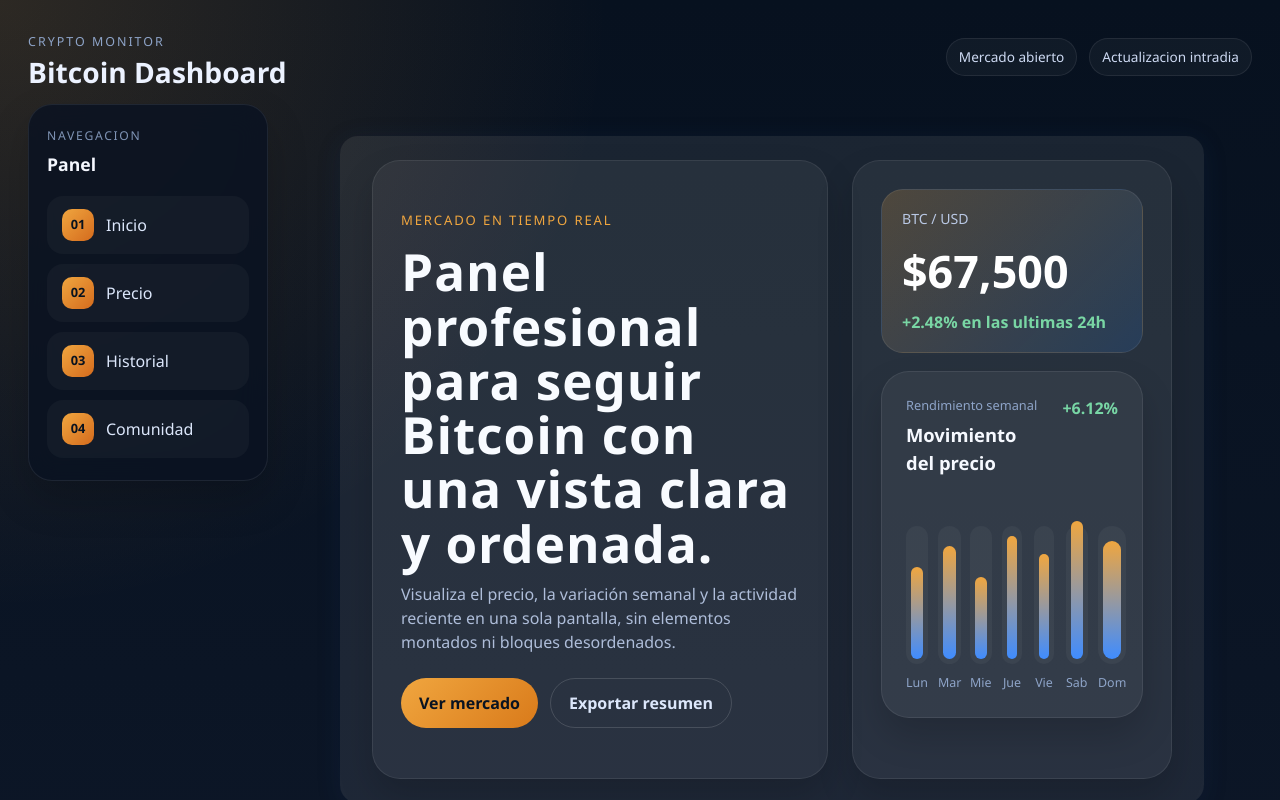
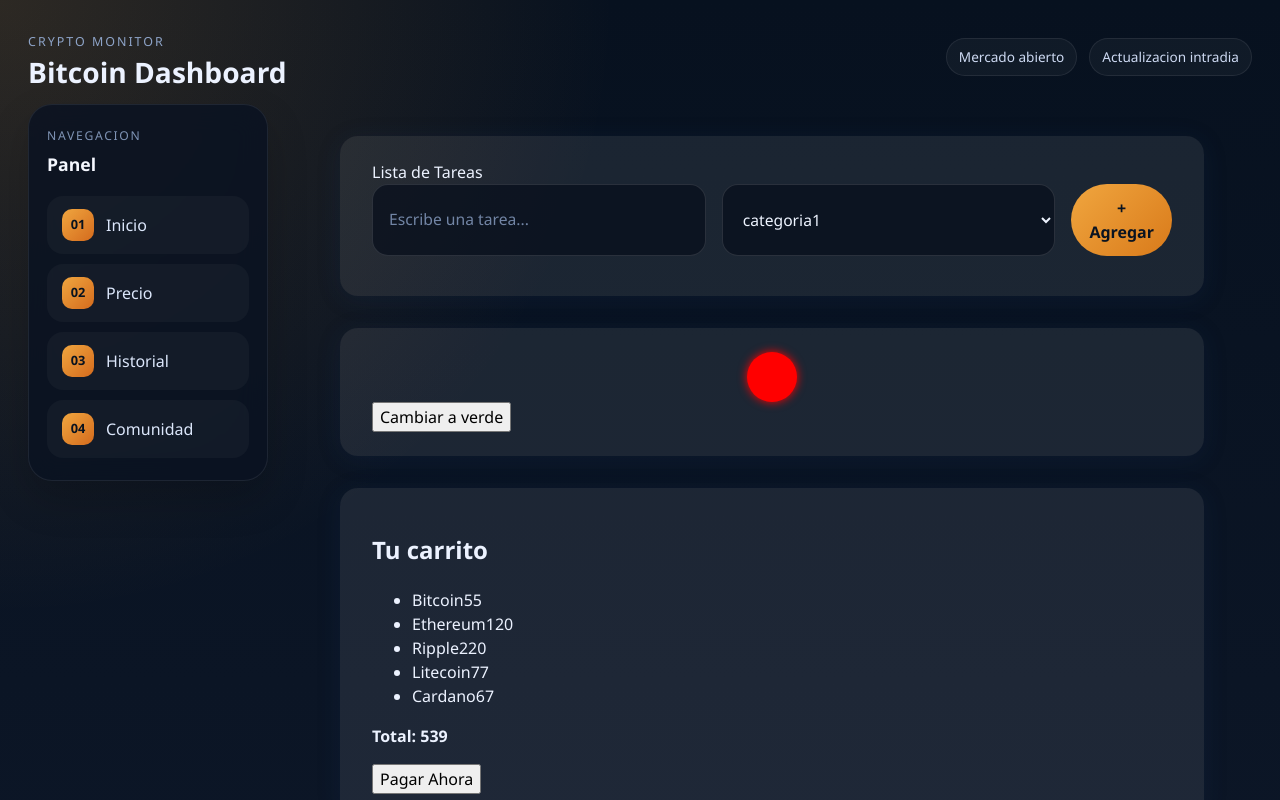
Before and after one commit to BrayanLop/Web-bitcoins, a React (Vite) app: page / in a window 1280 px wide. Shown: the top 800 px of the page. Built offline with nearby package versions, Linux system fonts and the light colour scheme.

Commit message:
Practica react

```diff
--- a/src/App.css
+++ b/src/App.css
@@ -727,3 +727,16 @@ img {
     padding: 1rem;
   }
 }
+
+.todo-badge {
+  display: inline-block;
+  margin-left: 0.7em;
+  padding: 2px 10px;
+  background: #26456f;
+  color: #eef4ff;
+  border-radius: 999px;
+  font-size: 0.85em;
+  font-weight: 600;
+  letter-spacing: 0.03em;
+  vertical-align: middle;
+}
--- a/src/App.jsx
+++ b/src/App.jsx
@@ -5,7 +5,9 @@ import { Sidebar } from './components/Sidebar';
 import { Card } from './components/Card';
 import { TaskList } from './components/TaskList';
 import { StatsCards } from './components/StatsCards';
-import { ChartCard } from './components/ChartCard';
+import { Semaforo } from './components/Semaforo';
+import ShoppingCart from './components/ShoppingCart';
+import {  ToDo } from './components/ToDo';
 import './App.css';
 
 function App() {
@@ -32,30 +34,23 @@ function App() {
       <Navbar />
       <div className="dashboard-content">
         <Sidebar />
+
         <main className="dashboard-main">
-          <section className="hero-panel" id="inicio">
-            <div className="hero-copy">
-              <span className="hero-eyebrow">Mercado en tiempo real</span>
-              <h1 className="hero-title">Panel profesional para seguir Bitcoin con una vista clara y ordenada.</h1>
-              <p className="hero-description">
-                Visualiza el precio, la variación semanal y la actividad reciente en una sola pantalla, sin elementos montados ni bloques desordenados.
-              </p>
-              <div className="hero-actions">
-                <button className="dashboard-btn-primary" type="button">Ver mercado</button>
-                <button className="dashboard-btn-ghost" type="button">Exportar resumen</button>
-              </div>
-            </div>
-            <div className="hero-aside">
-              <div className="hero-price-card">
-                <span className="hero-price-label">BTC / USD</span>
-                <strong className="hero-price-value">$67,500</strong>
-                <span className="hero-price-change">+2.48% en las ultimas 24h</span>
-              </div>
-              <ChartCard />
-            </div>
+
+          <section className="todo-container" id="tareas">
+            <div className="todo-header">Lista de Tareas</div>
+            <ToDo />
           </section>
 
-          <section className="dashboard-section" id="precio">
+          <section className='semaforo'>
+            <Semaforo />
+          </section>
+
+          <section className="dashboard-carrito">
+            <ShoppingCart />
+           </section>
+
+          <section id="precio">
             <StatsCards stats={stats} />
           </section>
 
--- a/src/components/Lista.jsx
+++ b/src/components/Lista.jsx
@@ -1,13 +1,30 @@
-function Lista({ idLista, items }){
-    return(
-        <>
-            <ul id={idLista}>
-                {items.map((item, index) => (
-                    <li key={index}>{item}</li>
-                ))}
-            </ul>
-        </>
-    )
+function Lista({ idLista, items, aplicaEliminar }) {
+    return (
+        <ul id={idLista} className="todo-list">
+            {items.map((item, index) => (
+                <li key={index} style={{ display: 'flex', justifyContent: 'space-between', alignItems: 'center' }}>
+                <span>
+                    {typeof item === "object" && item !== null ? (
+                        <>
+                            {item.texto} <span className="todo-badge">{item.categoria}</span>
+                        </>
+                    ) : (
+                        item
+                    )}
+                </span>
+                {aplicaEliminar && (
+                    <button
+                    className="dashboard-btn-ghost todo-delete-btn"
+                    title="Eliminar"
+                    onClick={() => aplicaEliminar(index)}
+                    >
+                    🗑️
+                    </button>
+                )}
+                </li>
+          ))}
+        </ul>
+    );
 }
 
 export { Lista }
--- /dev/null
+++ b/src/components/Semaforo.jsx
@@ -0,0 +1,34 @@
+import { useState } from "react";
+
+function Semaforo(){
+
+    const [colorLuz, setColorLuz] = useState("rojo");
+
+    const manejarCiclo = () => {
+        setColorLuz(colorLuz === "rojo" ? "verde" : "rojo");
+    }
+
+    return(
+        <>
+        <div className="contenedor-semaforo">
+        <div className="caja-luz">
+            <div
+            className="circulo-brillante"
+            style={{
+                width: "50px",
+                height: "50px",
+                borderRadius: "50%",
+                background: colorLuz === "rojo" ? "red" : "green",
+                boxShadow: "0 0 10px " + (colorLuz === "rojo" ? "red" : "green"),
+                margin: "auto"
+            }}
+            ></div>
+        </div>
+        </div>
+        <button onClick={manejarCiclo}>{colorLuz === "rojo" ? "Cambiar a verde" : "Cambiar a rojo"}</button>
+
+        </>
+    )
+}
+
+export { Semaforo }
--- /dev/null
+++ b/src/components/ShoppingCart.jsx
@@ -0,0 +1,49 @@
+import { useState } from 'react'
+
+
+export default function ShoppingCart() {
+
+  const productosCarrito = [
+    { id: 1, nombre: 'Bitcoin', precio: 55 },
+    { id: 2, nombre: 'Ethereum', precio: 120 },
+    { id: 3, nombre: 'Ripple', precio: 220 },
+    { id: 4, nombre: 'Litecoin', precio: 77 },
+    { id: 5, nombre: 'Cardano', precio: 67 },
+  ]
+
+  const [pagado, setPagado] = useState(false)
+
+  const total = productosCarrito.reduce((sum, producto) => sum + producto.precio, 0)
+
+  return (
+    <div className='contenedor-carrito'>
+      <div className='card-carrito'>
+        <h2 className='titulo-carrito'>Tu carrito</h2>
+        {pagado ? (
+          <p className='mensaje-compra'>¡Gracias por su compra!</p>
+        ) : (
+        <div className='detalle-carrito'>
+            <ul className='lista-productos'>
+            {productosCarrito.map((producto) => (
+                <li key={producto.id} className='detalle-producto'>
+                <span className='nombre-producto'>{producto.nombre}</span>
+                <span className='precio-producto'>{producto.precio}</span>
+                </li>
+            ))}
+            </ul>
+
+            <div className='total-carrito'>
+            <p className='texto-total-carrito'>
+                <strong>Total: {total}</strong>
+            </p>
+            </div>
+
+            <button className='boton-pagar' onClick={()=> setPagado(true)}>
+            Pagar Ahora
+            </button>
+        </div>
+        )}
+      </div>
+    </div>
+  )
+}
--- /dev/null
+++ b/src/components/ToDo.jsx
@@ -0,0 +1,71 @@
+import React, { useState } from 'react';
+import { Lista } from './Lista';
+
+function ToDo() {
+
+      const [textoTarea, setTextoTarea] = useState("");
+      const [categorias, setCategorias] = useState([ "categoria1", "categoria2", "categoria3" ]);
+      const [categoriaSeleccionada, setCategoriaSeleccionada] = useState(categorias[0]);
+      const [listaTareas, setListaTareas] = useState([]);
+
+      function agregarLista() {
+            if (textoTarea) {
+            setListaTareas([...listaTareas, { texto: textoTarea, categoria: categoriaSeleccionada }]);
+            setTextoTarea("");
+            }
+        }
+
+      function eliminarTarea(index) {
+            const nuevasTareas = [...listaTareas];
+            nuevasTareas.splice(index, 1);
+            setListaTareas(nuevasTareas);
+        }
+
+    return (
+        <>
+            <div className='todo-input-row' style={{ flex: 1, display: 'flex', flexDirection: 'row', gap: '1rem', marginBottom: '1rem' }}>
+              <input id="texto-tarea"
+                    type="text"
+                    placeholder="Escribe una tarea..."
+                    className="dashboard-input todo-input"
+                    value={textoTarea}
+                    onChange={e => setTextoTarea(e.target.value)}
+              />
+
+              <select
+                id="categorias"
+                className="dashboard-input todo-select"
+                value={categoriaSeleccionada}
+                onChange={e => setCategoriaSeleccionada(e.target.value)}
+              >
+                {categorias.map((cat) => (
+                  <option key={cat}>{cat}</option>
+                ))}
+              </select>
+
+              <button className="dashboard-btn-primary todo-btn" type="button" onClick={agregarLista}>+ Agregar</button>
+            </div>
+
+            <div style={{ marginBottom: '1rem' }}>
+              {listaTareas.length === 4 && (
+                <div style={{
+                  background: '#d4edda',
+                  color: '#155724',
+                  padding: '0.75rem 1rem',
+                  borderRadius: '5px',
+                  border: '1px solid #c3e6cb',
+                  fontWeight: 'bold',
+                  className: 'todo-alert'
+                }}>
+                  Coronaste, Has cumplido con 4 tareas.
+                </div>
+              )}
+            </div>
+
+            <Lista id="lista-tareas" items={listaTareas} aplicaEliminar={eliminarTarea} />
+        </>
+    );
+}
+
+
+export { ToDo };
```
Also changed, not shown: src/components/Carrito.jsx (added, +40 -0 lines).
